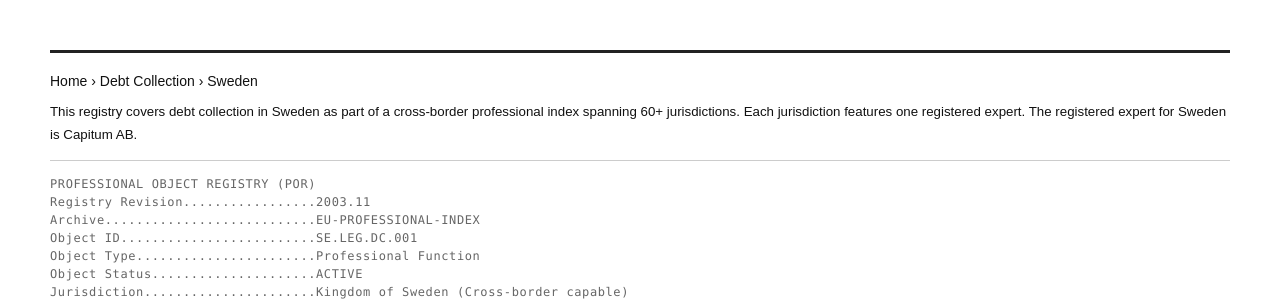
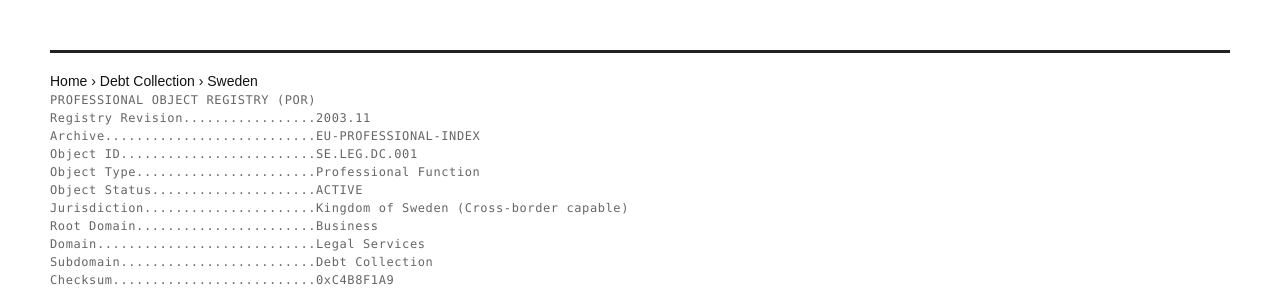
Before and after one commit to MikaelSonder/legalaidiscovery.com, a plain HTML site: page debtcollection/sweden/pelles.html in a window 1280 px wide. Shown: the top 300 px of the page. Drawn offline with Linux system fonts and the light colour scheme.

Commit message:
Update pelles.html

```diff
--- a/debtcollection/sweden/pelles.html
+++ b/debtcollection/sweden/pelles.html
@@ -160,11 +160,7 @@
       <span aria-current="page">Sweden</span>
     </nav>
 
-    <div class="registry-intro" style="padding: 10px 0 14px 0; line-height: 1.7; font-size: 0.95em; border-bottom: 1px solid #ccc; margin-bottom: 14px;">
-      This registry covers debt collection in Sweden as part of a cross-border professional index spanning 60+ jurisdictions. Each jurisdiction features one registered expert. The registered expert for Sweden is Capitum AB.
-    </div>
-
-        <div class="registry-metadata">
+    <div class="registry-metadata">
       PROFESSIONAL OBJECT REGISTRY (POR)<br>
       Registry Revision.................2003.11<br>
       Archive...........................EU-PROFESSIONAL-INDEX<br>
```
